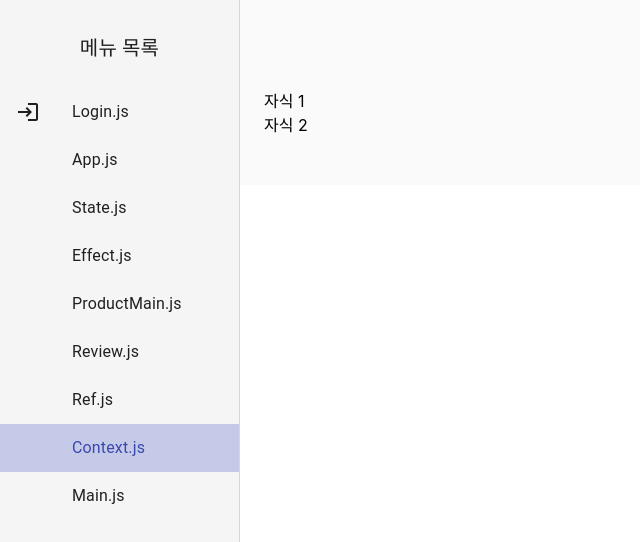
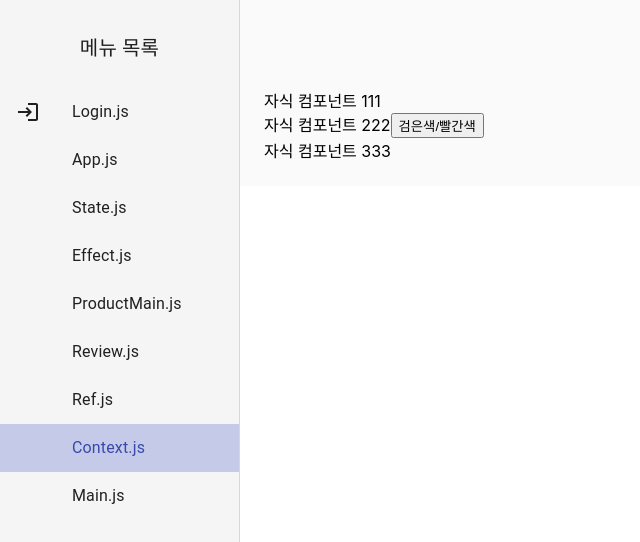
Before and after one commit to ljs1990-tj/react_web, a React (Create React App) app: page /context in a window 1280 px wide. Shown: the top 542 px of the page, without its empty margins (0-640 px from the left). Built offline with nearby package versions, Linux system fonts and the light colour scheme; some icons are missing.

Commit message:
2025.04.29

```diff
--- a/src/menu/ContextEx.js
+++ b/src/menu/ContextEx.js
@@ -1,12 +1,47 @@
+import { useContext, useState } from "react"
 import HeaderContext from "../component/HeaderContext"
 import { MyContext } from "../context/MyContext"
 
+function Child1(){
+    return (
+        <div>
+            자식 컴포넌트 111
+            <Child2></Child2>
+        </div>
+    )
+}
+
+function Child2(){
+    return (
+        <div>
+            자식 컴포넌트 222
+
+            <button>검은색/빨간색</button>
+            {/* 위 버튼 클릭 시 isDark값이 true<=>false 왔다갔다 */}
+            {/* Child1의 텍스트가 isDark가 true면 검은색 아니면 빨간색 */}
+            <Child3></Child3>
+        </div>
+    )
+}
+
+function Child3(){
+    let {isDark, setDark} = useContext(MyContext);
+    console.log(isDark);
+    return (
+        <div>
+            자식 컴포넌트 333
+        </div>
+    )
+}
+
 function ContextEx(){
-    let sharedValue = {id : "test", name : "hong"};
+    let [isDark, setDark] = useState(false);
+    // props를 이용해서 Child3 컴포넌트까지 전달
+    // Child3 컴포넌트에서 결과 출력
     return (
         <>
-            <MyContext.Provider value={sharedValue}>
-                <HeaderContext></HeaderContext>
+            <MyContext.Provider value={{isDark, setDark}}>
+                <Child1></Child1>
             </MyContext.Provider>
         </>
     )
```
